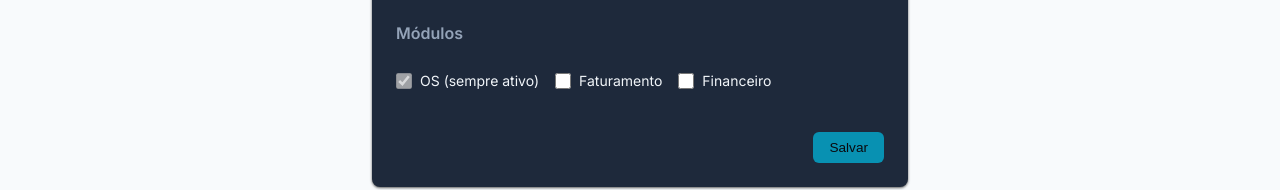
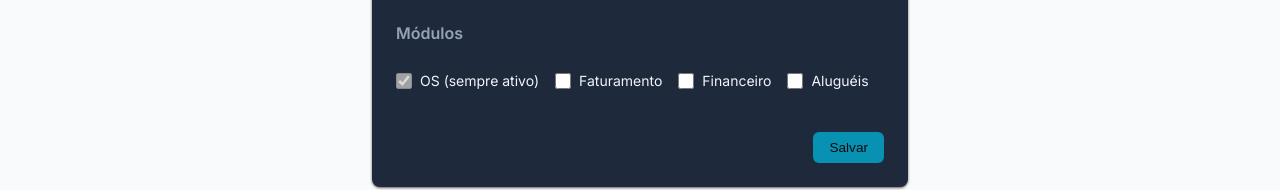
Before and after one commit to daflon/laboris, a React (Vite) app in the folder frontend/: page /master/tenants/1/editar in a window 1280 px wide. Shown: the part 245-435 px from the top of the page. Built offline with nearby package versions, Linux system fonts and the light colour scheme; no server answers; sample sign-in values are in the browser's storage.

Commit message:
feat(master): adiciona checkbox Alugueis em EditTenant

```diff
--- a/frontend/src/pages/Master/EditTenant.tsx
+++ b/frontend/src/pages/Master/EditTenant.tsx
@@ -116,6 +116,9 @@ export default function EditTenant() {
             <label className="checkbox-label" style={{ marginTop: 0 }}>
               <input type="checkbox" checked={form.modules.includes('financeiro')} onChange={() => handleModuleToggle('financeiro')} /> Financeiro
             </label>
+            <label className="checkbox-label" style={{ marginTop: 0 }}>
+              <input type="checkbox" checked={form.modules.includes('alugueis')} onChange={() => handleModuleToggle('alugueis')} /> Aluguéis
+            </label>
           </div>
         </div>
 
```
